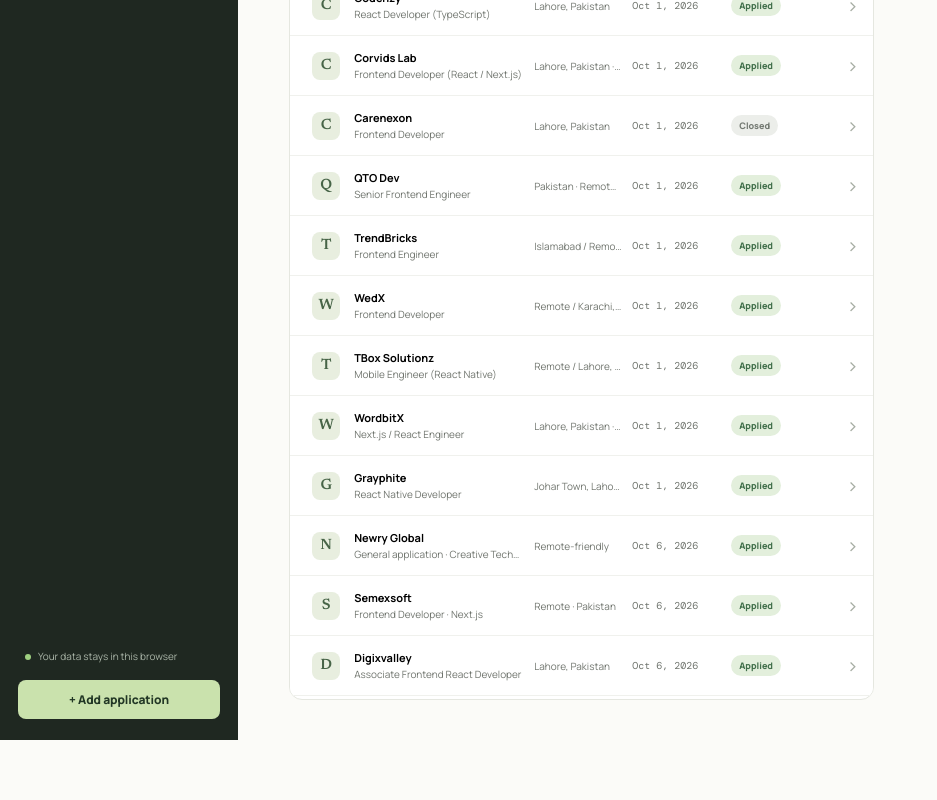
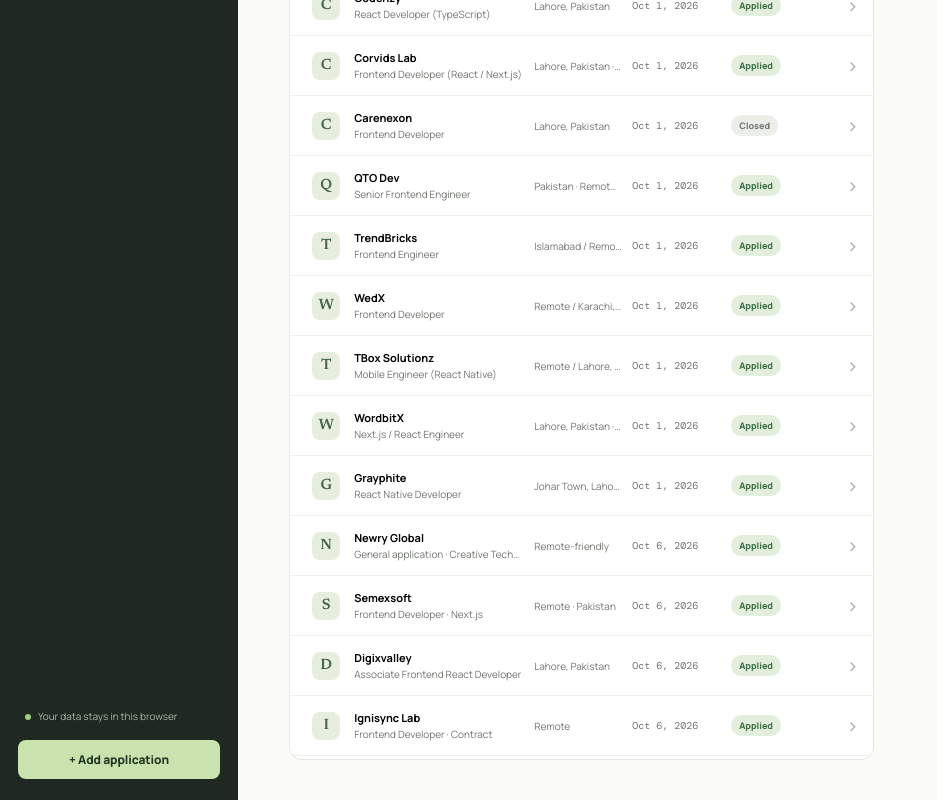
Before and after one commit to HuzaifaBinShahid/JobApplication-Tracker, a Next.js app: page / in a window 1280 px wide. Shown: the part 810-1610 px from the top of the page, without its empty margins (0-937 px from the left). Before the commit the page ends 1550 px from the top, so only its background shows below. Built offline with nearby package versions, Linux system fonts and the light colour scheme.

Commit message:
feat: track Ignisync Lab application

```diff
--- a/app/page.tsx
+++ b/app/page.tsx
@@ -299,6 +299,22 @@
     link: "https://digixvalley.com/careers/",
     notes: "Tailored React application emailed with the CV attached and an embedded GitHub profile link.",
     activity: [{ date: "Oct 6", text: "Application email sent" }]
+  },
+  {
+    id: "ignisynclab",
+    company: "Ignisync Lab",
+    role: "Frontend Developer · Contract",
+    location: "Remote",
+    source: "Direct email + recruiter message",
+    stage: "Applied",
+    appliedOn: "2026-10-06",
+    compensation: "N400,000 fixed, milestone based contract · N30,000 paid assessment",
+    nextAction: "Wait for shortlist or paid assessment details",
+    due: "2026-10-13",
+    contact: "contact@ignisynclab.com",
+    link: "https://www.linkedin.com/company/ignisynclab/",
+    notes: "Tailored contract application sent with CV, embedded GitHub link, immediate availability, and a design-system-first approach to the supplied Figma work. Ali Imran, the recruiter who shared the opening, was also messaged on LinkedIn.",
+    activity: [{ date: "Oct 6", text: "Application email and recruiter message sent" }]
   }
 ];
 
```
